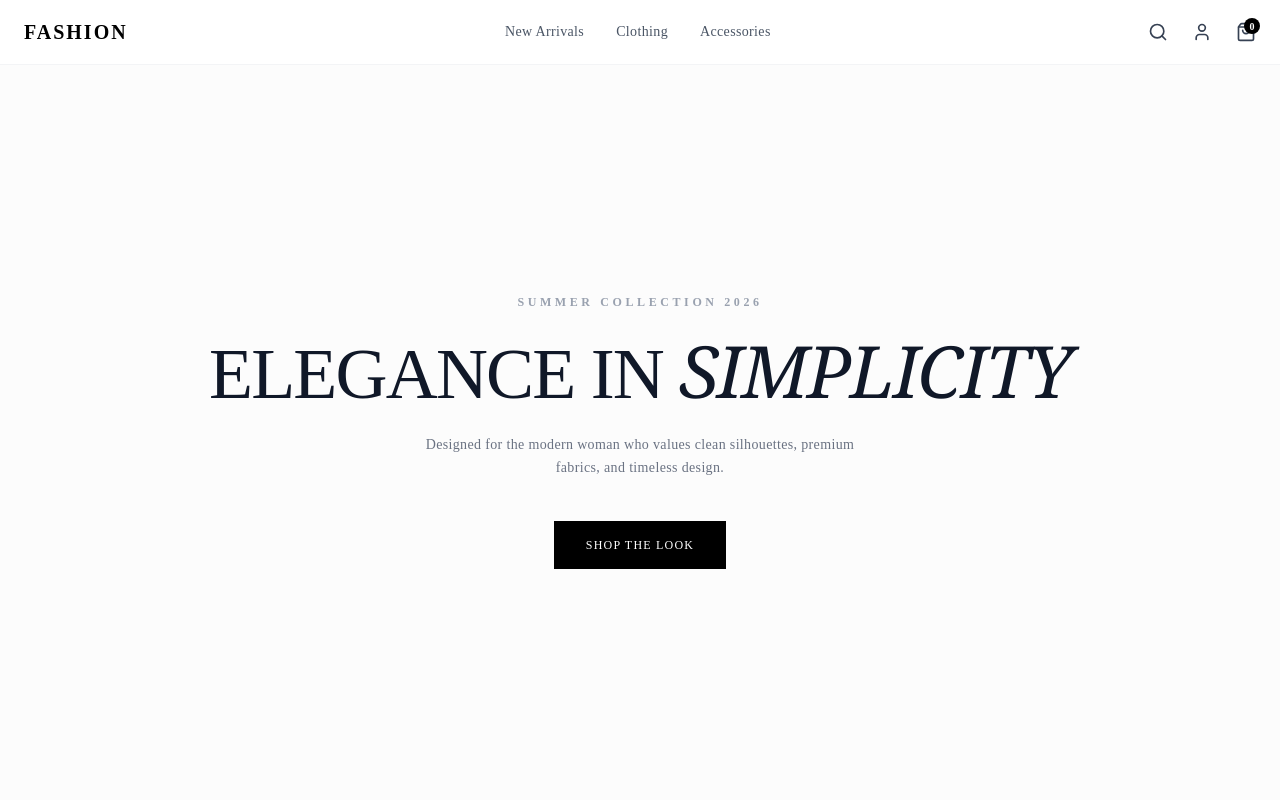
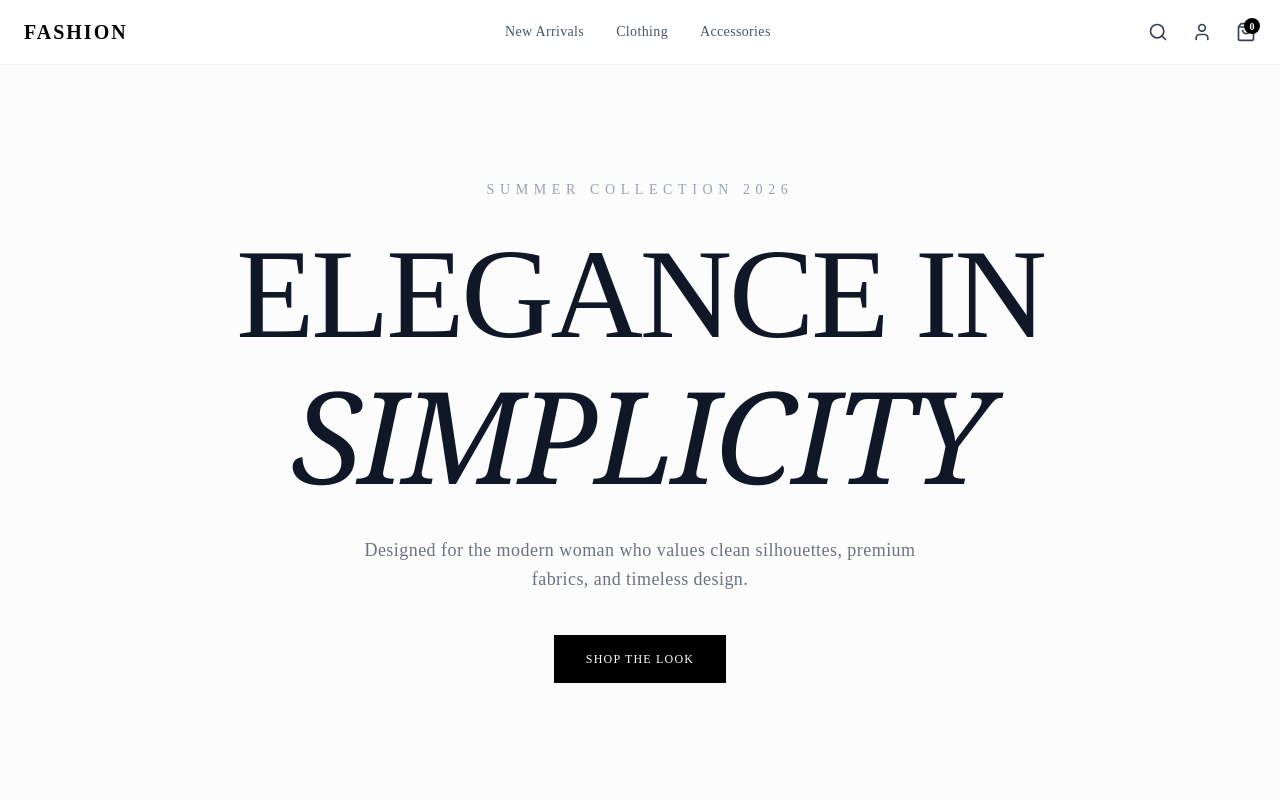
Before and after one commit to tinkernie/fashion-store, a Next.js app in the folder frontend/: page / in a window 1280 px wide. Shown: the top 800 px of the page. Built offline with nearby package versions, Linux system fonts and the light colour scheme.

Commit message:
style: scale up hero typography sizing for improved desktop balance

```diff
--- a/frontend/src/app/page.tsx
+++ b/frontend/src/app/page.tsx
@@ -45,7 +45,7 @@ export default function Home() {
           initial={{ opacity: 0, y: 15 }}
           animate={{ opacity: 1, y: 0 }}
           transition={{ duration: 0.6 }}
-            className="text-xs uppercase tracking-[0.3em] text-gray-400 font-semibold"
+          className="text-sm uppercase tracking-[0.4em] text-gray-400 font-medium text-center"
         >
           Summer Collection 2026
         </motion.p>
@@ -54,16 +54,16 @@ export default function Home() {
           initial={{ opacity: 0, y: 20 }}
           animate={{ opacity: 1, y: 0 }}
           transition={{ duration: 0.6, delay: 0.15 }}
-            className="text-5xl md:text-7xl font-light tracking-tight text-gray-900 uppercase"
+          className="text-6xl md:text-8xl lg:text-9xl font-light tracking-tight text-gray-900 uppercase leading-[1.1]"
         >
-            Elegance in <span className="font-serif italic">Simplicity</span>
+          Elegance in <span className="font-serif italic font-normal">Simplicity</span>
         </motion.h1>
 
         <motion.p
           initial={{ opacity: 0, y: 20 }}
           animate={{ opacity: 1, y: 0 }}
           transition={{ duration: 0.6, delay: 0.3 }}
-            className="max-w-md mx-auto text-sm text-gray-500 leading-relaxed tracking-wide"
+          className="max-w-xl mx-auto text-base md:text-lg text-gray-500 leading-relaxed tracking-wide font-light"
         >
           Designed for the modern woman who values clean silhouettes, premium fabrics, and timeless design.
         </motion.p>
```
Lines whose indentation alone changed are shown as unchanged.
